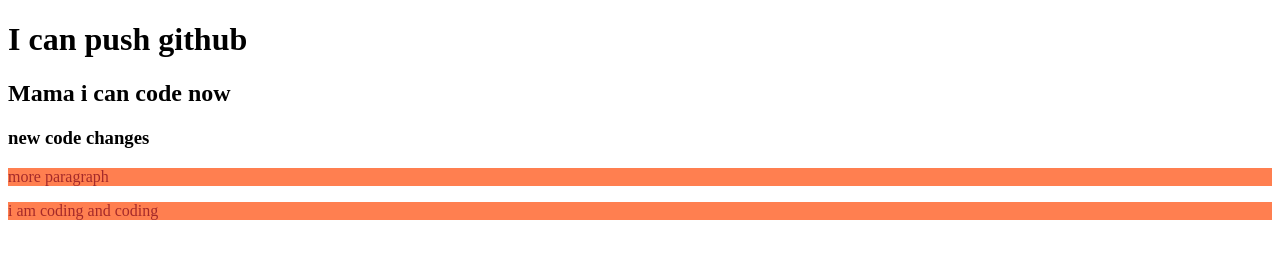
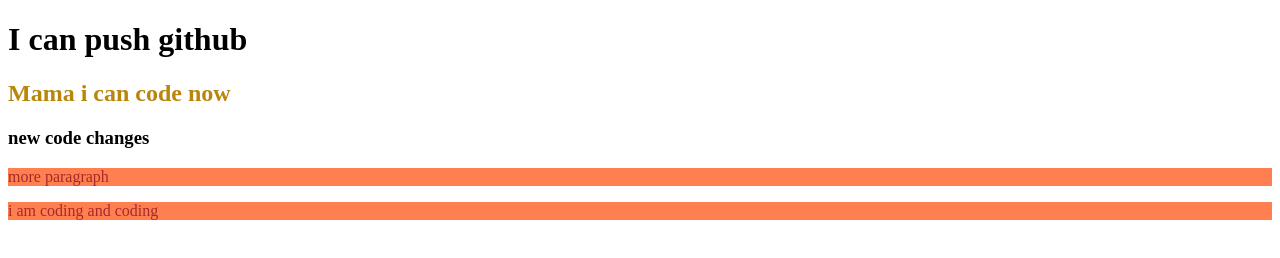
Before and after one commit to rabeyaislam1/my-third-repu, a plain HTML site: page index.html in a window 1280 px wide. Drawn offline with Linux system fonts and the light colour scheme.

Commit message:
h2 color add

```diff
--- a/style.css
+++ b/style.css
@@ -2,3 +2,6 @@ p{
     color: brown;
     background-color: coral;
 }
+h2{
+    color: darkgoldenrod;
+}
```
